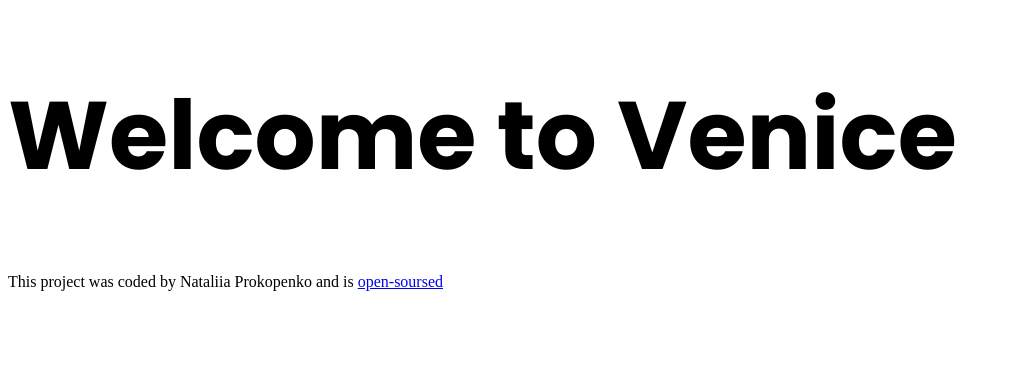
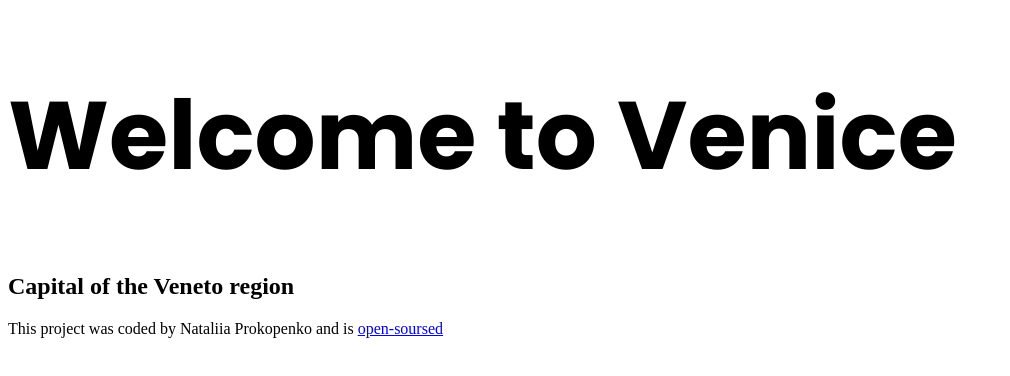
Before and after one commit to NataliiaProkopenko87/venice-travel-project, a plain HTML site: page index.html in a window 1280 px wide. Shown: the whole page, without its empty margins (0-1010 px from the left). Drawn offline with Linux system fonts and the light colour scheme.

Commit message:
Added subtitle to the homepage

```diff
--- a/index.html
+++ b/index.html
@@ -12,6 +12,7 @@
 </head>
 <body>
     <h1>Welcome to Venice</h1>
+    <h2>Capital of the Veneto region</h2>
     <footer>
         This project was coded by Nataliia Prokopenko and is <a href="https://github.com/NataliiaProkopenko87/venice-travel-project" target="_blank">open-soursed</a>
     </footer>
```
